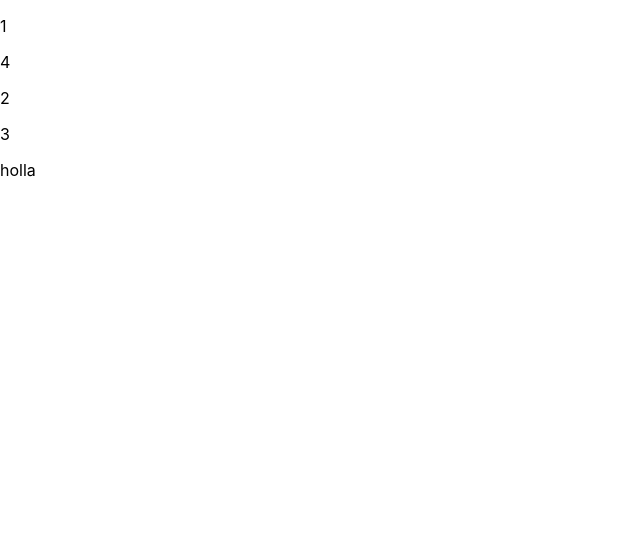
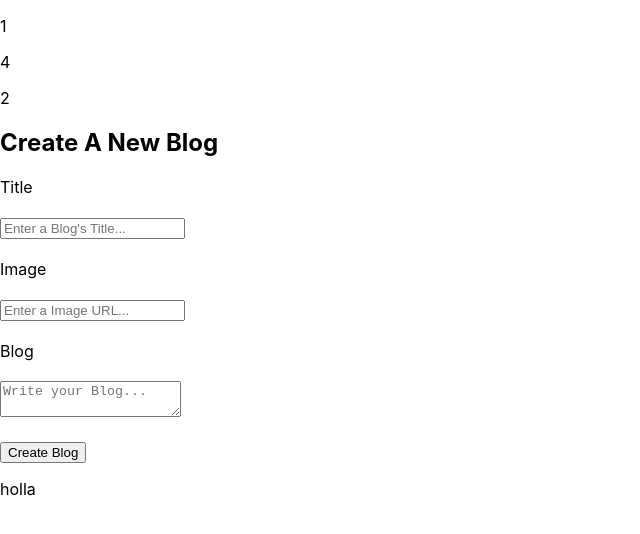
Before and after one commit to mcgillshakore/mod_4_project_MiBlog, a React (Create React App) app in the folder frontend/: page / in a window 1280 px wide. Shown: the top 534 px of the page, without its empty margins (0-640 px from the left). Built offline with nearby package versions, Linux system fonts and the light colour scheme.

Commit message:
added to BlogForm

```diff
--- a/frontend/src/BlogForm.js
+++ b/frontend/src/BlogForm.js
@@ -1,10 +1,37 @@
 import React from 'react'
+class BlogForm extends React.Component {
 
-class BlogForm extends React.Component {
+    handleSubmit = (event) => {
+        event.preventDefault()
+        let form = event.currentTarget
+        console.log(event.target.title.value)
+        let blog = ({
+          title: event.target.title.value,
+          image: event.target.image.value,
+          content: event.target.content.value
+        })
+        this.props.addBlog(blog)
+        form.reset()
+      }
     render () {
         return(
             <div>
-            <p>3</p>
+                <form className="add-blog-form" onSubmit={this.handleSubmit}>
+                    <h2>Create A New Blog</h2>
+                    <label>
+                        Title<br/><br/>
+                        <input type="text" name="title" placeholder="Enter a Blog's Title..." className="blog-form-text"/>
+                    </label><br/><br/>
+                    <label>
+                        Image<br/><br/>
+                         <input type="text" name="image" placeholder="Enter a Image URL..." className="blog-form-text"/>
+                    </label><br/><br/>
+                    <label>
+                        Blog<br/><br/>
+                        <textarea  name="content" placeholder="Write your Blog..." className="blog-form-text"/>
+                    </label><br/><br/>
+                        <input type="submit" value="Create Blog" className="blog-form-submit"/>
+                </form>
             </div>
         )
     }
```
Lines whose indentation alone changed are shown as unchanged.
